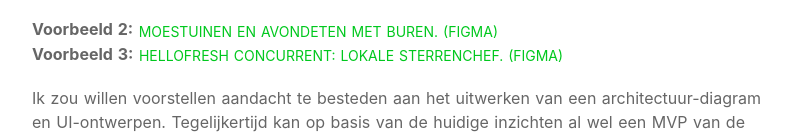
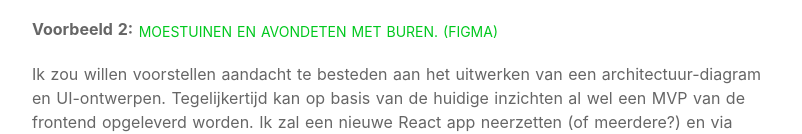
Before and after one commit to rbergenl/rbergenl.github.io, a Gatsby site: page /ahold in a window 1280 px wide. Shown: the part 974-1108 px from the top of the page, without its empty margins (233-1035 px from the left). Built offline with nearby package versions, Linux system fonts and the light colour scheme; Gatsby itself is replaced by a stand-in of ours.

Commit message:
remove one example

```diff
--- a/src/pages/ahold.js
+++ b/src/pages/ahold.js
@@ -38,7 +38,6 @@
                 <p>Ook vroeg ik of wireframes / designs aanwezig zijn van hoe de frontend er ongeveer uit moet komen te zien. Het lijkt mij slim om een prototype te maken en die voor te leggen aan de eindgebruikers. Zo krijg je heel snel waardevolle feedback. Omdat dit project voor "interne stakeholders" is verwacht ik niet extreem hoge eisen aan het design. Maar het moet denk ik wel een vriendelijk werkbare UI zijn. Het prototype dient ook als requirements die ik als frontend developer nodig heb. Zie hier twee voorbeelden van wat ik eerder heb gemaakt:</p>
                 <ExampleArea>
                     <ExampleItem> <a className="uk-button uk-button-text" rel="noreferrer" href="https://www.figma.com/proto/ElnJUQa7MhB0OCM23onGrN/MealByUs-v1?node-id=1%3A2" target="_blank">Moestuinen en avondeten met buren. (figma)</a> </ExampleItem>
-                    <ExampleItem> <a className="uk-button uk-button-text" rel="noreferrer" href="https://www.figma.com/proto/CFRS4rAhN8SFmmJBZ3bx1W/Mirazur-v1?node-id=76%3A130" target="_blank">HelloFresh concurrent: lokale sterrenchef. (figma)</a> </ExampleItem>
                 </ExampleArea>
 
                 <p>Ik zou willen voorstellen aandacht te besteden aan het uitwerken van een architectuur-diagram en UI-ontwerpen. Tegelijkertijd kan op basis van de huidige inzichten al wel een MVP van de frontend opgeleverd worden. Ik zal een nieuwe React app neerzetten (of meerdere?) en via Azure DevOps pipelines testen, bouwen en deployen naar Azure (Blob Storage?). Hieronder een aantal voorbeelden van mijn ervaringen met React.</p>
```
